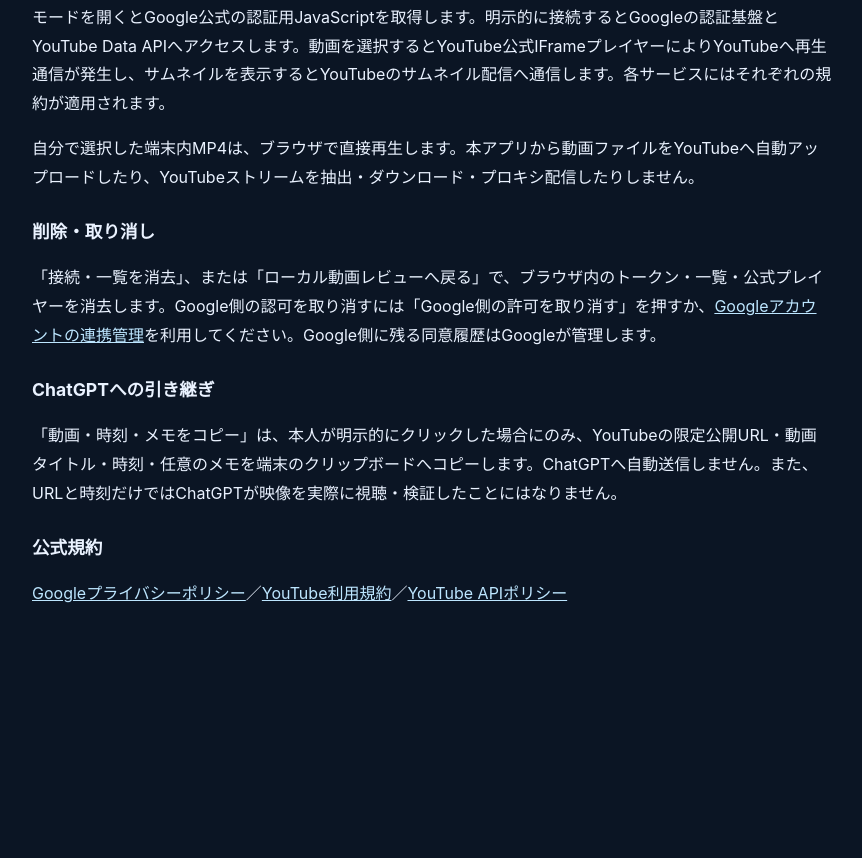
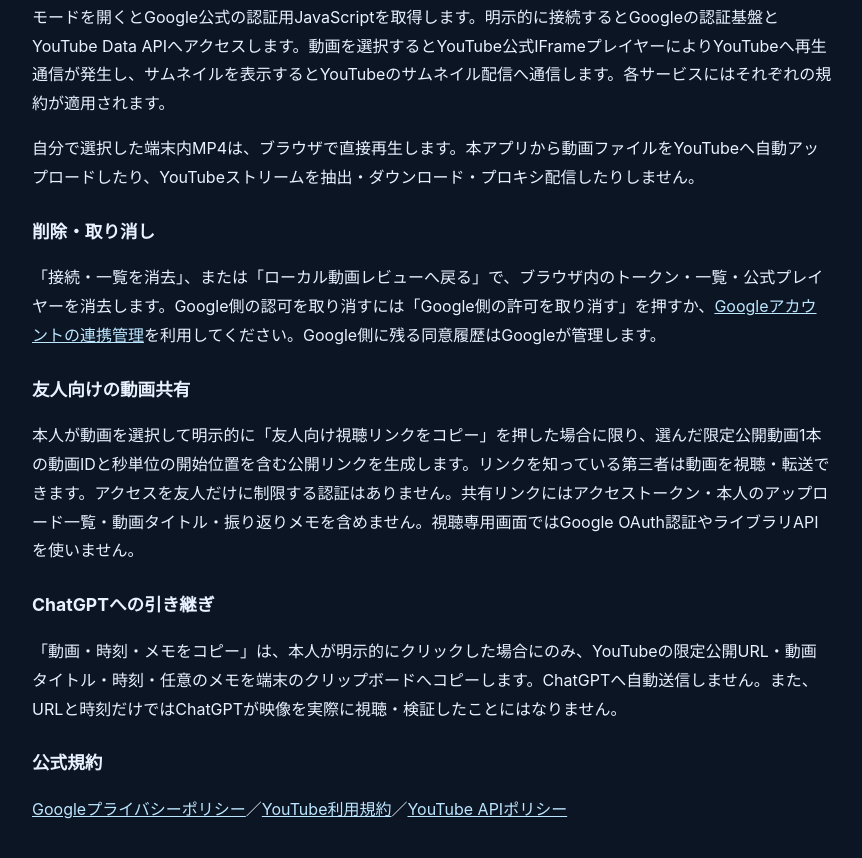
Before and after one commit to SashunDev/sf6-ai-coach-viewer, a plain HTML site: page youtube-privacy.html in a window 1280 px wide. Shown: the part 659-1517 px from the top of the page, without its empty margins (208-1070 px from the left). Before the commit the page ends 1307 px from the top, so only its background shows below. Drawn offline with Linux system fonts and the light colour scheme.

Commit message:
feat(#18,#20): document unlisted link-sharing boundary

```diff
--- a/youtube-privacy.html
+++ b/youtube-privacy.html
@@ -15,6 +15,8 @@
 <p>自分で選択した端末内MP4は、ブラウザで直接再生します。本アプリから動画ファイルをYouTubeへ自動アップロードしたり、YouTubeストリームを抽出・ダウンロード・プロキシ配信したりしません。</p>
 <h2>削除・取り消し</h2>
 <p>「接続・一覧を消去」、または「ローカル動画レビューへ戻る」で、ブラウザ内のトークン・一覧・公式プレイヤーを消去します。Google側の認可を取り消すには「Google側の許可を取り消す」を押すか、<a href="https://myaccount.google.com/connections">Googleアカウントの連携管理</a>を利用してください。Google側に残る同意履歴はGoogleが管理します。</p>
+<h2>友人向けの動画共有</h2>
+<p>本人が動画を選択して明示的に「友人向け視聴リンクをコピー」を押した場合に限り、選んだ限定公開動画1本の動画IDと秒単位の開始位置を含む公開リンクを生成します。リンクを知っている第三者は動画を視聴・転送できます。アクセスを友人だけに制限する認証はありません。共有リンクにはアクセストークン・本人のアップロード一覧・動画タイトル・振り返りメモを含めません。視聴専用画面ではGoogle OAuth認証やライブラリAPIを使いません。</p>
 <h2>ChatGPTへの引き継ぎ</h2>
 <p>「動画・時刻・メモをコピー」は、本人が明示的にクリックした場合にのみ、YouTubeの限定公開URL・動画タイトル・時刻・任意のメモを端末のクリップボードへコピーします。ChatGPTへ自動送信しません。また、URLと時刻だけではChatGPTが映像を実際に視聴・検証したことにはなりません。</p>
 <h2>公式規約</h2>
```
